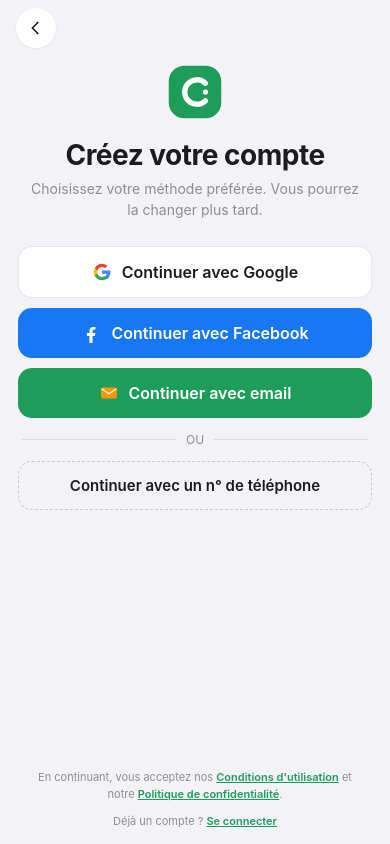
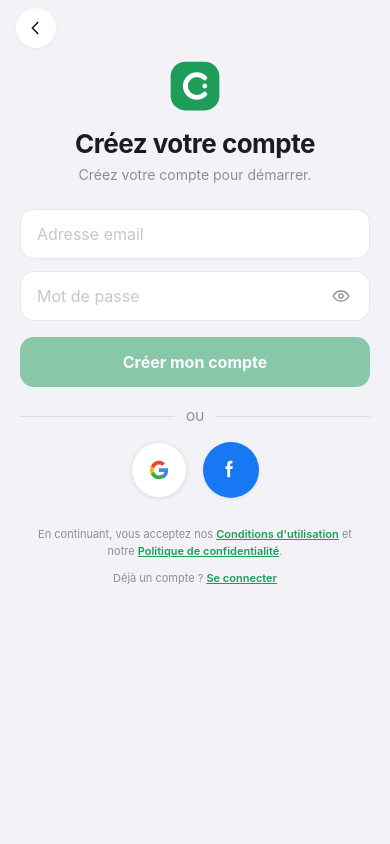
Before and after one commit to NomelN/cagnotte, a React Native app in the folder cota-app/: screen /AuthMethods in a window 390 px wide. Built offline with nearby package versions, Linux system fonts and the light colour scheme; no server answers; what expo-web-browser, react-native-worklets would draw is missing.

Commit message:
feat: améliorer l'écran des méthodes d'authentification avec gestion des champs email et mot de passe, ajout de la navigation et des icônes

```diff
--- a/cota-app/src/icons/Icons.tsx
+++ b/cota-app/src/icons/Icons.tsx
@@ -33,10 +33,12 @@
   </Svg>
 );
 
-export const FacebookIcon = ({ size = 20 }: { size?: number }) => (
-  <Svg width={size} height={size} viewBox="0 0 24 24">
-    <Path fill="#1877F2" d="M24 12c0-6.627-5.373-12-12-12S0 5.373 0 12c0 5.99 4.388 10.954 10.125 11.854V15.47H7.078V12h3.047V9.356c0-3.007 1.792-4.669 4.533-4.669 1.312 0 2.686.235 2.686.235v2.953H15.83c-1.491 0-1.956.925-1.956 1.874V12h3.328l-.532 3.469h-2.796v8.385C19.612 22.954 24 17.99 24 12z"/>
-    <Path fill="#fff" d="M16.671 15.469L17.203 12h-3.328v-2.251c0-.949.465-1.874 1.956-1.874h1.514V4.922s-1.374-.235-2.686-.235c-2.741 0-4.533 1.662-4.533 4.669V12H7.078v3.469h3.047v8.385a12.09 12.09 0 003.75 0V15.47h2.796z"/>
+export const FacebookIcon = ({ size = 20, color = '#1877F2' }: IconProps) => (
+  <Svg width={size} height={size} viewBox="0 0 24 24" fill="none">
+    <Path
+      d="M13.5 8H11V6c0-.6.4-1 1-1h1.5V2H11C9.3 2 8 3.3 8 5v3H6v3h2v9h3v-9h2.5l.5-3z"
+      fill={color}
+    />
   </Svg>
 );
 
@@ -51,6 +53,13 @@
   <Svg width={size} height={size} viewBox="0 0 24 24" fill="none">
     <Path d="M2.5 12s3.5-6 9.5-6 9.5 6 9.5 6-3.5 6-9.5 6S2.5 12 2.5 12Z" stroke={color} strokeWidth="1.6"/>
     <Circle cx="12" cy="12" r="2.6" stroke={color} strokeWidth="1.6"/>
+  </Svg>
+);
+
+export const EyeOffIcon = ({ size = 24, color = '#FFFFFF' }: IconProps) => (
+  <Svg width={size} height={size} viewBox="0 0 24 24" fill="none">
+    <Path d="M3 3l18 18M10.5 10.5A3 3 0 0 0 12 15a3 3 0 0 0 2.83-2" stroke={color} strokeWidth="1.6" strokeLinecap="round"/>
+    <Path d="M6.5 6.5C4.4 7.9 2.5 10.5 2.5 12s3.5 6 9.5 6c1.9 0 3.6-.4 5-.9M9 4.2C9.9 4.1 10.9 4 12 4c6 0 9.5 6 9.5 6s-.7 1.4-2 2.8" stroke={color} strokeWidth="1.6" strokeLinecap="round"/>
   </Svg>
 );
 
--- a/cota-app/src/screens/onboarding/AuthMethodsScreen.tsx
+++ b/cota-app/src/screens/onboarding/AuthMethodsScreen.tsx
@@ -1,37 +1,19 @@
-import React, { useState } from 'react';
-import { View, Text, TouchableOpacity, StyleSheet, StatusBar, Alert, ActivityIndicator } from 'react-native';
+import React, { useRef, useState } from 'react';
+import {
+  View, Text, TextInput, TouchableOpacity, StyleSheet,
+  StatusBar, Alert, ActivityIndicator, KeyboardAvoidingView,
+  Platform, ScrollView,
+} from 'react-native';
 import { useSafeAreaInsets } from 'react-native-safe-area-context';
 import { useNavigation, useRoute, RouteProp } from '@react-navigation/native';
 import { StackNavigationProp } from '@react-navigation/stack';
 import { T } from '../../theme';
-import { BackIcon, CotaMark, GoogleIcon, FacebookIcon, MailIcon } from '../../icons/Icons';
+import { BackIcon, CotaMark, GoogleIcon, FacebookIcon, EyeIcon, EyeOffIcon } from '../../icons/Icons';
 import { OnboardingStackParamList } from '../../navigation';
 import { useAuth } from '../../lib/auth';
 
 type Nav = StackNavigationProp<OnboardingStackParamList, 'AuthMethods'>;
 type Rt = RouteProp<OnboardingStackParamList, 'AuthMethods'>;
-
-interface MethodProps {
-  icon: React.ReactNode;
-  label: string;
-  bg: string;
-  fg: string;
-  border?: boolean;
-  loading?: boolean;
-  onPress: () => void;
-}
-
-const Method = ({ icon, label, bg, fg, border, loading, onPress }: MethodProps) => (
-  <TouchableOpacity
-    activeOpacity={0.8}
-    onPress={onPress}
-    disabled={loading}
-    style={[styles.method, { backgroundColor: bg }, border && styles.methodBorder, loading && { opacity: 0.6 }]}
-  >
-    {loading ? <ActivityIndicator size="small" color={fg} /> : icon}
-    <Text style={[styles.methodLabel, { color: fg }]}>{label}</Text>
-  </TouchableOpacity>
-);
 
 export const AuthMethodsScreen = () => {
   const insets = useSafeAreaInsets();
@@ -40,16 +22,46 @@
   const mode = route.params?.mode ?? 'signup';
   const isLogin = mode === 'login';
 
-  const { signInWithGoogle, signInWithFacebook } = useAuth();
+  const { signIn, signUp, signInWithGoogle, signInWithFacebook } = useAuth();
+
+  const [email, setEmail] = useState('');
+  const [password, setPassword] = useState('');
+  const [showPassword, setShowPassword] = useState(false);
+  const [loadingEmail, setLoadingEmail] = useState(false);
   const [loadingGoogle, setLoadingGoogle] = useState(false);
   const [loadingFacebook, setLoadingFacebook] = useState(false);
+
+  const passwordRef = useRef<TextInput>(null);
+
+  const handleEmailSubmit = async () => {
+    const trimmedEmail = email.trim();
+    if (!trimmedEmail || !password) {
+      Alert.alert('Champs requis', 'Veuillez saisir votre email et votre mot de passe.');
+      return;
+    }
+    setLoadingEmail(true);
+    try {
+      if (isLogin) {
+        await signIn(trimmedEmail, password);
+      } else {
+        await signUp(trimmedEmail, password);
+      }
+    } catch (err: any) {
+      Alert.alert(
+        isLogin ? 'Connexion impossible' : 'Inscription impossible',
+        err?.message ?? 'Une erreur est survenue.',
+      );
+    } finally {
+      setLoadingEmail(false);
+    }
+  };
 
   const handleGoogle = async () => {
     setLoadingGoogle(true);
     try {
       await signInWithGoogle();
     } catch (err: any) {
-      Alert.alert('Google Sign-In', err?.message ?? 'Connexion Google impossible');
+      Alert.alert('Google', err?.message ?? 'Connexion Google impossible');
     } finally {
       setLoadingGoogle(false);
     }
@@ -60,14 +72,19 @@
     try {
       await signInWithFacebook();
     } catch (err: any) {
-      Alert.alert('Facebook Sign-In', err?.message ?? 'Connexion Facebook impossible');
+      Alert.alert('Facebook', err?.message ?? 'Connexion Facebook impossible');
     } finally {
       setLoadingFacebook(false);
     }
   };
 
+  const canSubmit = email.trim().length > 0 && password.length > 0 && !loadingEmail;
+
   return (
-    <View style={{ flex: 1, backgroundColor: T.bg }}>
+    <KeyboardAvoidingView
+      style={{ flex: 1, backgroundColor: T.bg }}
+      behavior={Platform.OS === 'ios' ? 'padding' : undefined}
+    >
       <StatusBar barStyle="dark-content" />
 
       <View style={[styles.header, { paddingTop: insets.top + 8 }]}>
@@ -76,54 +93,120 @@
         </TouchableOpacity>
       </View>
 
+      <ScrollView
+        keyboardShouldPersistTaps="handled"
+        showsVerticalScrollIndicator={false}
+        contentContainerStyle={{ flexGrow: 1, paddingBottom: insets.bottom + 24 }}
+      >
         <View style={styles.intro}>
-        <CotaMark size={56} color={T.brand} />
+          <CotaMark size={52} color={T.brand} />
           <Text style={styles.title}>{isLogin ? 'Bon retour !' : 'Créez votre compte'}</Text>
           <Text style={styles.subtitle}>
             {isLogin
               ? 'Connectez-vous pour accéder à vos cagnottes.'
-            : 'Choisissez votre méthode préférée. Vous pourrez la changer plus tard.'}
+              : 'Créez votre compte pour démarrer.'}
           </Text>
         </View>
 
-      <View style={styles.methods}>
-        <Method
-          bg="#fff" fg={T.ink} border
-          icon={<GoogleIcon size={20} />}
-          label="Continuer avec Google"
-          loading={loadingGoogle}
-          onPress={handleGoogle}
-        />
-        <Method
-          bg="#1877F2" fg="#fff"
-          icon={<FacebookIcon size={20} />}
-          label="Continuer avec Facebook"
-          loading={loadingFacebook}
-          onPress={handleFacebook}
-        />
-        <Method
-          bg={T.brand} fg="#fff"
-          icon={<MailIcon size={20} />}
-          label="Continuer avec email"
-          onPress={() => navigation.navigate('EmailForm', { mode })}
+        {/* Email + password form */}
+        <View style={styles.form}>
+          <TextInput
+            style={styles.input}
+            value={email}
+            onChangeText={setEmail}
+            placeholder="Adresse email"
+            placeholderTextColor={T.ink4}
+            keyboardType="email-address"
+            autoCapitalize="none"
+            autoCorrect={false}
+            returnKeyType="next"
+            onSubmitEditing={() => passwordRef.current?.focus()}
           />
 
+          <View style={styles.passwordRow}>
+            <TextInput
+              ref={passwordRef}
+              style={styles.passwordInput}
+              value={password}
+              onChangeText={setPassword}
+              placeholder="Mot de passe"
+              placeholderTextColor={T.ink4}
+              secureTextEntry={!showPassword}
+              autoCapitalize="none"
+              autoCorrect={false}
+              returnKeyType="done"
+              onSubmitEditing={handleEmailSubmit}
+            />
+            <TouchableOpacity
+              style={styles.eyeBtn}
+              onPress={() => setShowPassword(v => !v)}
+              hitSlop={{ top: 8, bottom: 8, left: 8, right: 8 }}
+            >
+              {showPassword
+                ? <EyeOffIcon size={20} color={T.ink3} />
+                : <EyeIcon size={20} color={T.ink3} />
+              }
+            </TouchableOpacity>
+          </View>
+
+          <TouchableOpacity
+            style={[styles.submitBtn, !canSubmit && { opacity: 0.5 }]}
+            onPress={handleEmailSubmit}
+            activeOpacity={0.85}
+            disabled={!canSubmit}
+          >
+            {loadingEmail
+              ? <ActivityIndicator color="#fff" />
+              : <Text style={styles.submitBtnText}>{isLogin ? 'Se connecter' : 'Créer mon compte'}</Text>
+            }
+          </TouchableOpacity>
+
+          {isLogin && (
+            <TouchableOpacity
+              style={styles.forgotBtn}
+              onPress={() => navigation.navigate('EmailForm', { mode: 'login' })}
+            >
+              <Text style={styles.forgotText}>Mot de passe oublié ?</Text>
+            </TouchableOpacity>
+          )}
+        </View>
+
+        {/* Social divider */}
         <View style={styles.dividerRow}>
           <View style={styles.divider} />
           <Text style={styles.dividerText}>OU</Text>
           <View style={styles.divider} />
         </View>
 
+        {/* Social round buttons */}
+        <View style={styles.socialRow}>
           <TouchableOpacity
+            style={[styles.socialBtn, { backgroundColor: '#fff', borderWidth: 1, borderColor: T.sep }]}
+            onPress={handleGoogle}
             activeOpacity={0.8}
-          onPress={() => navigation.navigate('PhoneForm', { mode })}
-          style={styles.phoneBtn}
+            disabled={loadingGoogle}
           >
-          <Text style={styles.phoneBtnText}>Continuer avec un n° de téléphone</Text>
+            {loadingGoogle
+              ? <ActivityIndicator size="small" color={T.ink} />
+              : <GoogleIcon size={22} />
+            }
+          </TouchableOpacity>
+
+          <TouchableOpacity
+            style={[styles.socialBtn, { backgroundColor: '#1877F2' }]}
+            onPress={handleFacebook}
+            activeOpacity={0.8}
+            disabled={loadingFacebook}
+          >
+            {loadingFacebook
+              ? <ActivityIndicator size="small" color="#fff" />
+              : <FacebookIcon size={22} color="#fff" />
+            }
           </TouchableOpacity>
         </View>
 
-      <View style={[styles.footer, { paddingBottom: insets.bottom + 14 }]}>
+        {/* Footer */}
+        <View style={styles.footer}>
           {isLogin ? (
             <Text style={styles.legal}>
               Pas encore de compte ?{' '}
@@ -153,7 +236,8 @@
             </>
           )}
         </View>
-    </View>
+      </ScrollView>
+    </KeyboardAvoidingView>
   );
 };
 
@@ -164,25 +248,49 @@
     alignItems: 'center', justifyContent: 'center',
     shadowColor: '#000', shadowOffset: { width: 0, height: 1 }, shadowOpacity: 0.06, shadowRadius: 3,
   },
-  intro: { paddingHorizontal: 28, alignItems: 'center', marginTop: 8 },
-  title: { fontSize: 28, fontWeight: '700', letterSpacing: -0.5, color: T.ink, marginTop: 18 },
-  subtitle: { fontSize: 14, color: T.ink3, marginTop: 6, lineHeight: 21, textAlign: 'center' },
-  methods: { paddingHorizontal: 18, marginTop: 26, gap: 10 },
-  method: {
-    flexDirection: 'row', alignItems: 'center', justifyContent: 'center', gap: 10,
-    paddingVertical: 15, paddingHorizontal: 16, borderRadius: 14,
+  intro: { paddingHorizontal: 28, alignItems: 'center', marginTop: 4 },
+  title: { fontSize: 26, fontWeight: '700', letterSpacing: -0.5, color: T.ink, marginTop: 16 },
+  subtitle: { fontSize: 14, color: T.ink3, marginTop: 6, lineHeight: 20, textAlign: 'center' },
+  form: { paddingHorizontal: 20, marginTop: 24, gap: 12 },
+  input: {
+    backgroundColor: T.surface, borderRadius: 14,
+    paddingHorizontal: 16, paddingVertical: 14,
+    fontSize: 16, color: T.ink,
+    borderWidth: 1, borderColor: T.sep,
   },
-  methodBorder: { borderWidth: 1, borderColor: T.sep },
-  methodLabel: { fontSize: 16, fontWeight: '600' },
-  dividerRow: { flexDirection: 'row', alignItems: 'center', gap: 10, marginVertical: 4, paddingHorizontal: 4 },
+  passwordRow: {
+    flexDirection: 'row', alignItems: 'center',
+    backgroundColor: T.surface, borderRadius: 14,
+    borderWidth: 1, borderColor: T.sep,
+    paddingRight: 14,
+  },
+  passwordInput: {
+    flex: 1, paddingHorizontal: 16, paddingVertical: 14,
+    fontSize: 16, color: T.ink,
+  },
+  eyeBtn: { padding: 4 },
+  submitBtn: {
+    backgroundColor: T.brand, borderRadius: 14,
+    paddingVertical: 15, alignItems: 'center', marginTop: 4,
+  },
+  submitBtnText: { color: '#fff', fontSize: 16, fontWeight: '700' },
+  forgotBtn: { alignItems: 'center', marginTop: -2 },
+  forgotText: { fontSize: 13, color: T.brand, fontWeight: '500' },
+  dividerRow: {
+    flexDirection: 'row', alignItems: 'center', gap: 12,
+    paddingHorizontal: 20, marginTop: 22,
+  },
   divider: { flex: 1, height: 0.5, backgroundColor: T.sep },
-  dividerText: { fontSize: 12, color: T.ink3 },
-  phoneBtn: {
-    paddingVertical: 14, paddingHorizontal: 16, borderRadius: 14,
-    borderWidth: 1, borderColor: T.ink4, borderStyle: 'dashed', alignItems: 'center',
+  dividerText: { fontSize: 12, color: T.ink3, fontWeight: '500' },
+  socialRow: {
+    flexDirection: 'row', justifyContent: 'center', gap: 16, marginTop: 18,
   },
-  phoneBtnText: { fontSize: 15, fontWeight: '600', color: T.ink },
-  footer: { position: 'absolute', left: 0, right: 0, bottom: 0, paddingHorizontal: 28 },
+  socialBtn: {
+    width: 56, height: 56, borderRadius: 28,
+    alignItems: 'center', justifyContent: 'center',
+    shadowColor: '#000', shadowOffset: { width: 0, height: 1 }, shadowOpacity: 0.08, shadowRadius: 4,
+  },
+  footer: { paddingHorizontal: 28, marginTop: 28, alignItems: 'center' },
   legal: { fontSize: 11, color: T.ink3, lineHeight: 17, textAlign: 'center' },
   legalLink: { textDecorationLine: 'underline', color: T.brand, fontWeight: '600' },
 });
```
Lines whose indentation alone changed are shown as unchanged.
